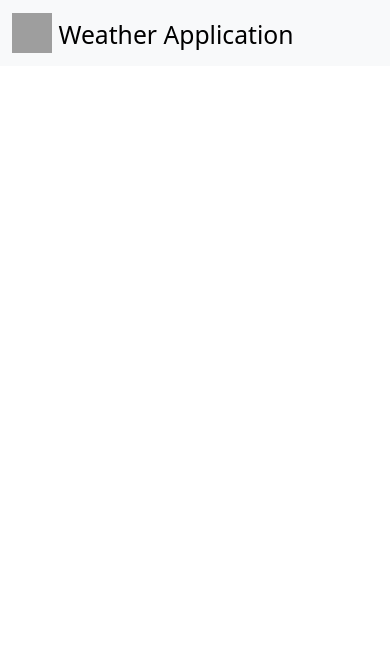
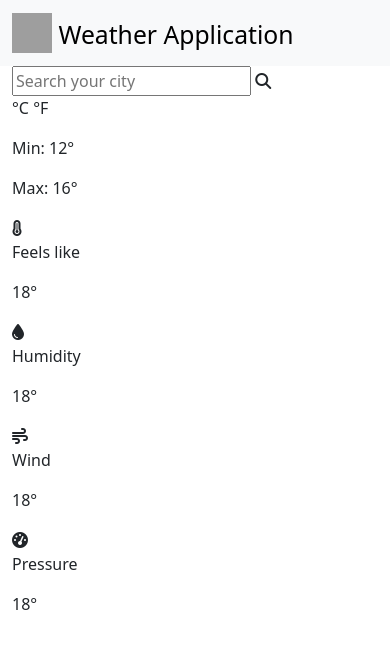
Before and after one commit to suswagatam-rong/weather-web-application, a plain HTML site: page index.html in a window 390 px wide. Drawn offline with nearby package versions, Linux system fonts and the light colour scheme; grey boxes are pictures that could not be loaded.

Commit message:
Update HTML structure for Weather App
- Integrate Bootstrap for responsive design
- Add Font Awesome for icons
- Adjust HTML elements and class names for consistency and clarity
- Replace aria-placeholder with placeholder for proper functionality

```diff
--- a/index.html
+++ b/index.html
@@ -1,20 +1,82 @@
 <!doctype html>
-<html lang="en">
+<html lang = "en">
 <head>
-    <meta charset="utf-8">
-    <meta name="viewport" content="width=device-width, initial-scale=1">
-    <title>Weather Application</title>
-    <link href="https://cdn.jsdelivr.net/npm/bootstrap@5.3.3/dist/css/bootstrap.min.css" rel="stylesheet" integrity="sha384-QWTKZyjpPEjISv5WaRU9OFeRpok6YctnYmDr5pNlyT2bRjXh0JMhjY6hW+ALEwIH" crossorigin="anonymous">
+	<meta charset = "utf-8">
+	<meta name = "viewport" content = "width=device-width, initial-scale=1">
+	<title>Weather Application</title>
+	<link href = "https://cdn.jsdelivr.net/npm/bootstrap@5.3.3/dist/css/bootstrap.min.css" rel = "stylesheet"
+		  integrity = "sha384-QWTKZyjpPEjISv5WaRU9OFeRpok6YctnYmDr5pNlyT2bRjXh0JMhjY6hW+ALEwIH"
+		  crossorigin = "anonymous">
+	<link rel = "stylesheet" href = "https://cdnjs.cloudflare.com/ajax/libs/font-awesome/6.5.2/css/all.min.css">
+	<link rel = "stylesheet" href = "css/styles.css">
 </head>
 <body>
-<nav class="navbar bg-body-tertiary">
-    <div class="container-fluid">
-        <a class="navbar-brand fs-2" href="#">
-            <img src="https://img.icons8.com/ios_filled/50/air-element.png" alt="air-element" width="40" height="40" class="d-inline-block align-bottom">
-            Weather Application
-        </a>
-    </div>
+<nav class = "navbar bg-body-tertiary">
+	<div class = "container-fluid">
+		<a class = "navbar-brand fs-2" href = "#">
+			<img src = "https://img.icons8.com/ios_filled/50/air-element.png" alt = "air-element" width = "40"
+				 height = "40" class = "d-inline-block align-bottom">
+			Weather Application
+		</a>
+	</div>
 </nav>
-<script src="https://cdn.jsdelivr.net/npm/bootstrap@5.3.3/dist/js/bootstrap.bundle.min.js" integrity="sha384-YvpcrYf0tY3lHB60NNkmXc5s9fDVZLESaAA55NDzOxhy9GkcIdslK1eN7N6jIeHz" crossorigin="anonymous"></script>
+<div class = "container">
+	<div class = "weather-header">
+		<form class = "weather-search">
+			<input type = "text" placeholder = "Search your city" class = "weather-search-form">
+			<i class = "fa-solid fa-magnifying-glass"></i>
+		</form>
+		<div class = "weather-units">
+			<span class = "weather-unit-celsius">&#176C</span>
+			<span class = "weather-unit-fahrenheit">&#176F</span>
+		</div>
+	</div>
+	<div class = "weather-body">
+		<h1 class = "weather-city"></h1>
+		<div class = "weather-datetime"></div>
+		<div class = "weather-forecast"></div>
+		<div class = "weather-icon"></div>
+		<p class = "weather-temperature"></p>
+		<div class = "weather-minmax">
+			<p>Min: 12&#176</p>
+			<p>Max: 16&#176</p>
+		</div>
+	</div>
+	<div class = "weather-info">
+		<div class = "weather-card">
+			<i class = "fa-solid fa-temperature-full"></i>
+			<div>
+				<p>Feels like</p>
+				<p class = "weather-feels-like">18&#176</p>
+			</div>
+		</div>
+		<div class = "weather-card">
+			<i class = "fa-solid fa-droplet"></i>
+			<div>
+				<p>Humidity</p>
+				<p class = "weather-humidity">18&#176</p>
+			</div>
+		</div>
+		<div class = "weather-card">
+			<i class = "fa-solid fa-wind"></i>
+			<div>
+				<p>Wind</p>
+				<p class = "weather-wind">18&#176</p>
+			</div>
+		</div>
+		<div class = "weather-card">
+			<i class = "fa-solid fa-gauge-high"></i>
+			<div>
+				<p>Pressure</p>
+				<p class = "weather-pressure">18&#176</p>
+			</div>
+		</div>
+	</div>
+</div>
+
+<script src = "https://cdn.jsdelivr.net/npm/bootstrap@5.3.3/dist/js/bootstrap.bundle.min.js"
+		integrity = "sha384-YvpcrYf0tY3lHB60NNkmXc5s9fDVZLESaAA55NDzOxhy9GkcIdslK1eN7N6jIeHz"
+		crossorigin = "anonymous"></script>
+<script src = "js/script.js"></script>
 </body>
 </html>
```
